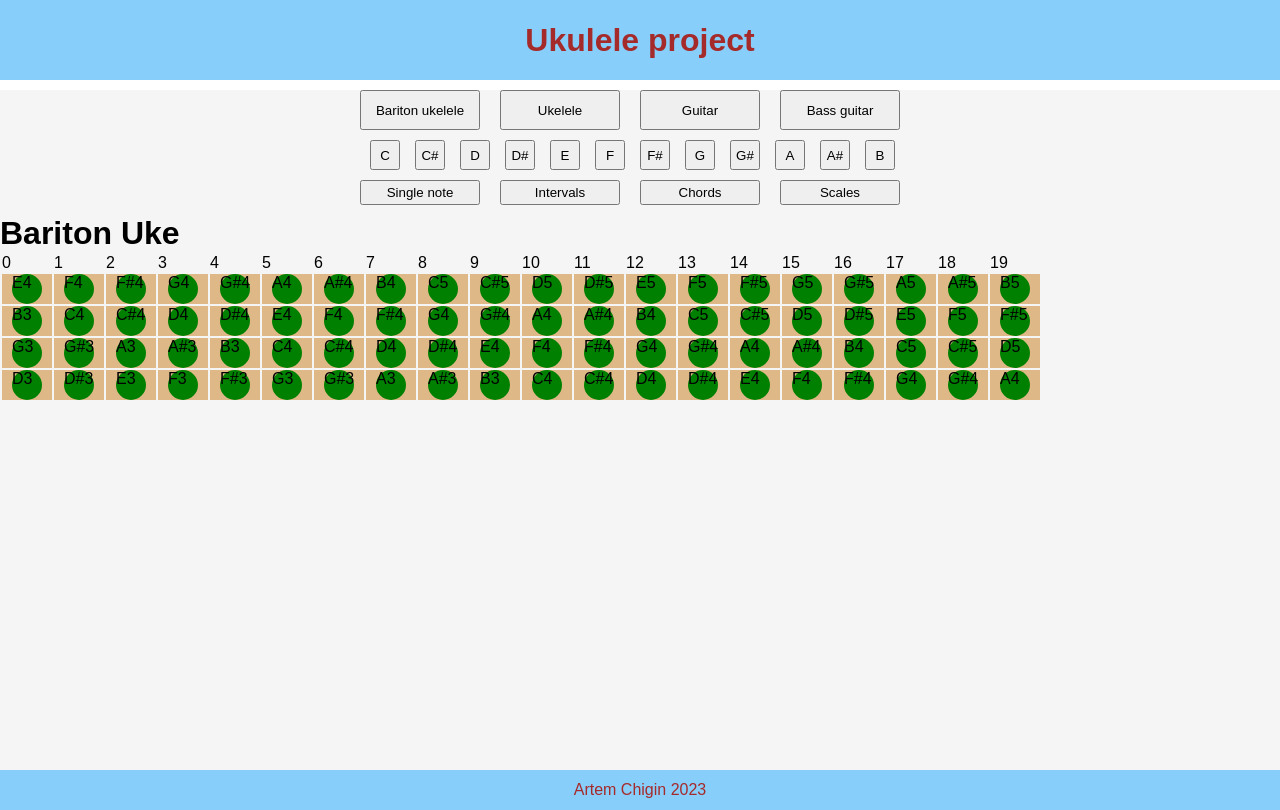
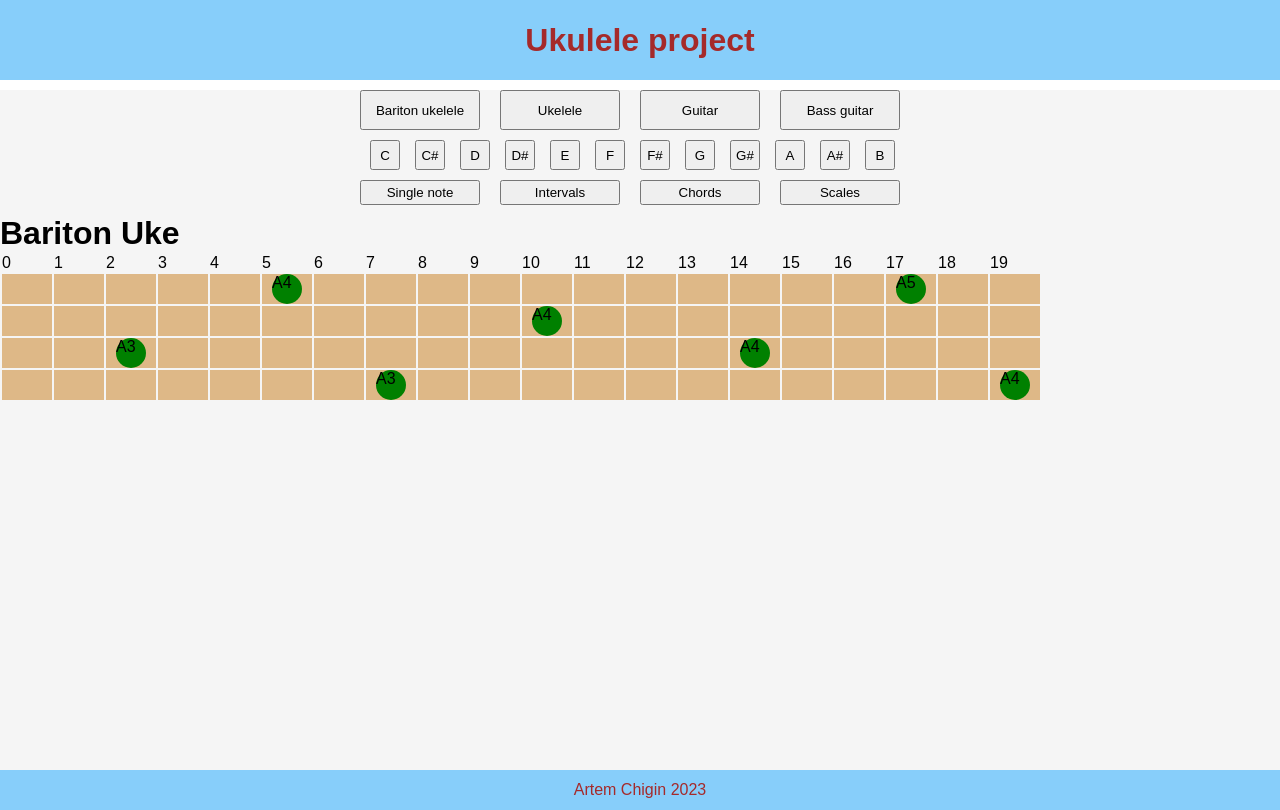
Before and after one commit to artem-chigin/fretboard-map, a React (Create React App) app: page / in a window 1280 px wide. Built offline with nearby package versions, Linux system fonts and the light colour scheme.

Commit message:
Added note selection, its display on the fretboard

```diff
--- a/src/components-for-render/select-note.js
+++ b/src/components-for-render/select-note.js
@@ -1,10 +1,10 @@
 import MUSIC_CONST from "../instrument-scale-calculations/musical-constants"
 
-const SelectNote = () => {
-    const temp = MUSIC_CONST.chromaticScale.map(note => <button>{note}</button>)
+function SelectNote({onInstrumentClick}) {
+    const notesButtons = MUSIC_CONST.chromaticScale.map(note => <button onClick={() => onInstrumentClick(note)}>{note}</button>)
     return (
         <div className="select-note">
-            {temp}
+            {notesButtons}
         </div>
     )
 }
--- a/src/components-for-render/ui.js
+++ b/src/components-for-render/ui.js
@@ -9,13 +9,15 @@ import MusicalInstrument from '../instrument-scale-calculations/musical-instrume
 
 function UI() {
     const [currentInstrument, setCurrentInstrument] = useState(new MusicalInstrument(instruments.baritoneUke));
+    const [rootNote, setrootNote] = useState("A");
 
+    currentInstrument.findNote(rootNote);
 
         return (
         <div className='ui-container'>
             <SelectInstrument
             onInstrumentClick={(value) => setCurrentInstrument(value)}/>
-            <SelectNote />
+            <SelectNote onInstrumentClick={(value) => setrootNote(value)}/>
             <SelectSequence />
             <DisplayInstrument instrument={currentInstrument}/>
             </div>
--- a/src/instrument-scale-calculations/musical-constants.js
+++ b/src/instrument-scale-calculations/musical-constants.js
@@ -1,5 +1,6 @@
 const MUSIC_CONST = {
     chromaticScale: ["C", "C#", "D", "D#", "E", "F", "F#", "G", "G#", "A", "A#", "B"],
+    notesInChromaticScale: 12,
     intervals: {
         p1: 0,
         m2: 1,
@@ -15,8 +16,18 @@ const MUSIC_CONST = {
         M7: 11,
         p8: 12
     },
-    chords: [],
-    scales: []
+    chords: {
+        triad: {
+            maj: [4, 3],
+            m: [3, 4],
+            aug: [4, 4],
+            dim: [3, 3]
+        }
+    },
+    scales: {
+        maj: [2, 2, 1, 2, 2, 2, 1],
+        // m: [2, 1, ]
+    }
 };
 
 export default MUSIC_CONST;
--- a/src/instrument-scale-calculations/musical-instrument.js
+++ b/src/instrument-scale-calculations/musical-instrument.js
@@ -1,35 +1,28 @@
+import MUSIC_CONST from "./musical-constants";
+
 class MusicalInstrument {
     constructor(instumentSettings) {
         this.instrumentName = instumentSettings.instrumentName;
         this.numberOfNotes = instumentSettings.fretsNumber;
-        this.stringKeys = instumentSettings.tuning.reverse();
-        // this.instrumentName = instrumentName;
-        // this.numberOfNotes = numberOfNotes;
-        // this.stringKeys = stringKeys.reverse();
+        this.stringKeys = Array.from(instumentSettings.tuning);
         this.instrumentRepresentation = this.createFretboard(this.numberOfNotes, this.stringKeys);
         this.generateBoard = this.createFretboard.bind(this)
     }
 
-    static chromaticScale = ["C", "C#", "D", "D#", "E", "F", "F#", "G", "G#", "A", "A#", "B"];
-    static notesInCromaticScale = 12;
-
     createFretboard() {
         let board = [];
 
-        for (let keyNote of this.stringKeys) {
+        for (let keyNote of this.stringKeys.reverse()) {
             let string = [];
-            // let baseStringNote = note;
             let [keyNoteName, keyOctaveNuber] = keyNote.split("");
-            // console.log(keyNote.split(""));
-            let index = MusicalInstrument.chromaticScale.indexOf(keyNoteName);
+            let index = MUSIC_CONST.chromaticScale.indexOf(keyNoteName);
             for (let noteNum = 0; noteNum <= this.numberOfNotes; noteNum++) {
-                let newIndex = (index + noteNum) % MusicalInstrument.notesInCromaticScale;
-                let ocateveShift = (index + noteNum - newIndex) / MusicalInstrument.notesInCromaticScale + Number(keyOctaveNuber);
-                let noteName = MusicalInstrument.chromaticScale[newIndex];
-                let currentNote = new Note(noteName, ocateveShift, "true");
+                let newIndex = (index + noteNum) % MUSIC_CONST.notesInChromaticScale;
+                let ocateveShift = (index + noteNum - newIndex) / MUSIC_CONST.notesInChromaticScale + Number(keyOctaveNuber);
+                let noteName = MUSIC_CONST.chromaticScale[newIndex];
+                let currentNote = new Note(noteName, ocateveShift, "false");
 
                 string.push(currentNote)
-                // string.push(MusicalInstrument.chromaticScale[newIndex] + ocateveShift);
             }
             board.push(string)
         }
@@ -37,10 +30,11 @@ class MusicalInstrument {
     }
 
     findNote(noteNameValue) {
-        for (let voiceLine of this.instrumentRepresentation) {
-            for (let Note of voiceLine) {
-                if (Note.noteName !== noteNameValue) {
-                    Note.visibility = "false";
+        this.clearFretBoard();
+        for (let string of this.instrumentRepresentation) {
+            for (let Note of string) {
+                if (Note.noteName === noteNameValue) {
+                    Note.visibility = "true";
                 }
             }
         }
@@ -48,18 +42,13 @@ class MusicalInstrument {
     }
 
 
-    static major_chord_schemme = [4, 3];
-    static minor_chord_schemme = [3, 4];
-
-
-    generateSeqence(tonics, chordSchemme) {
+    generateSeqence(tonics, sequenceSchemme) {
         let [note, octaveNum] = tonics
-        // console.log(note, typeof(octaveNum))
-        let noteIndex = MusicalInstrument.chromaticScale.indexOf(note);
+        let noteIndex = MUSIC_CONST.chromaticScale.indexOf(note);
         const chordIndexes = [];
 
         chordIndexes.push(noteIndex)
-        for (let interval of chordSchemme) {
+        for (let interval of sequenceSchemme) {
             noteIndex = noteIndex + interval
             chordIndexes.push(noteIndex)
         }
@@ -67,14 +56,20 @@ class MusicalInstrument {
         const notesSequence = [];
         for (let index of chordIndexes) {
 
-            let newIndex = index % MusicalInstrument.notesInCromaticScale;
-            let shift = (index - newIndex)/MusicalInstrument.notesInCromaticScale;
+            let newIndex = index % MUSIC_CONST.notesInChromaticScale;
+            let shift = (index - newIndex)/MUSIC_CONST.notesInChromaticScale;
             let newOctaveNum = Number(octaveNum) + shift
-            // console.log(newOctaveNum)
             notesSequence.push(MusicalInstrument.chromaticScale[newIndex] + String(newOctaveNum))
         }
         return notesSequence
 }
+    clearFretBoard() {
+        for (let string of this.instrumentRepresentation) {
+            for (let note of string) {
+                note.visibility = "false";
+            }
+        }
+    }
 }
 
 class Note {
```
Also changed, not shown: src/components-for-render/display-instrument.js (+5 -5 lines).
